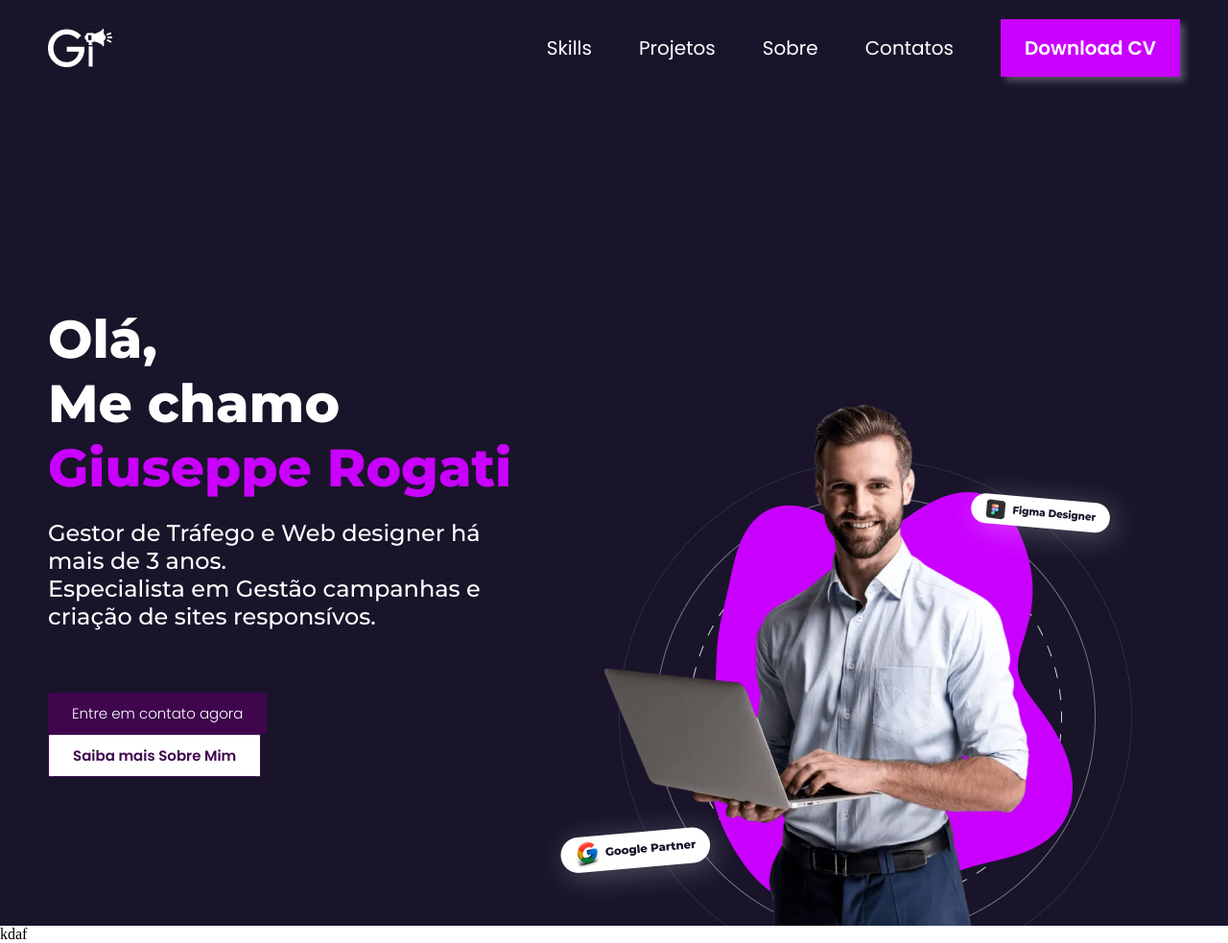
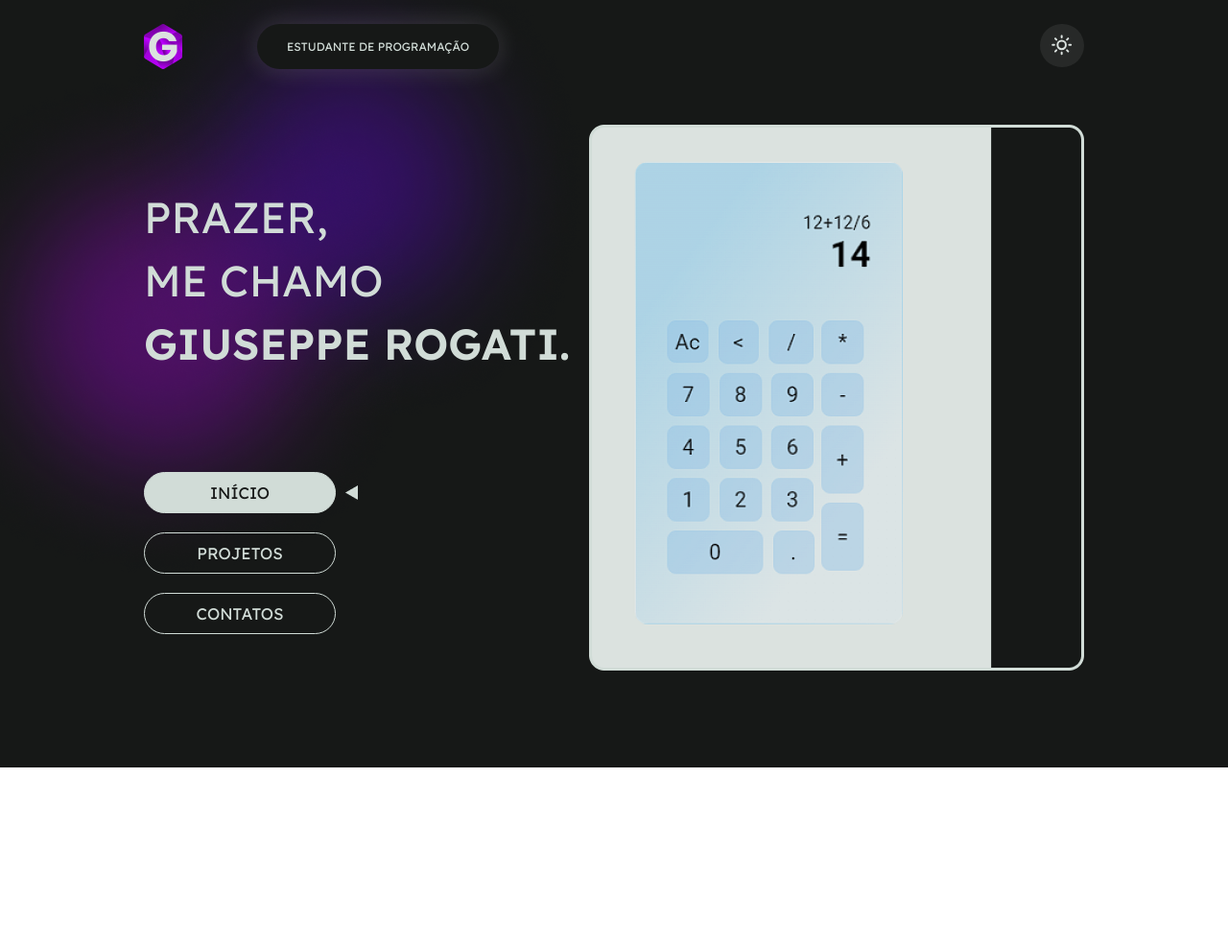
Before and after one commit to zapdesign/zapdesign.github.io, a plain HTML site: page index.html in a window 1280 px wide. Shown: the whole page at 96% size. After the commit the page ends 800 px from the top, so only its background shows below. Drawn offline with Linux system fonts and the light colour scheme; files whose address does not match are found by name.

Commit message:
Limpar repositório e adicionar arquivos desejados

```diff
--- a/CSS/index.css
+++ /dev/null
@@ -1,112 +0,0 @@
-/* Header */
-header {
-    display: flex;
-    justify-content: space-between;
-    align-items: center;
-    background-color: #19142A;
-    padding: 20px 50px;
-}
-
-nav {
-    text-align: right;
-}
-
-a {
-    display: inline-flex;
-    align-items: center;
-    color: white;
-    font-size: 20px;
-    font-family: 'Poppins', sans-serif;
-    font-weight: 400;
-    text-decoration: none;
-    margin-right: 45px;
-}
-
-
-
-#button {
-    display: inline-block;
-    background-color: #CA00FF;
-    line-height: 40px;
-    padding: 10px 25px;
-    box-shadow: 5px 5px 7px rgba(255, 255, 255, 0.25);
-
-    margin-right: 0;
-    transition-duration: 0.5s;
-}
-
-a#button {
-    font-weight: 800;
-}
-
-#button:hover {
-    box-shadow: none;
-}
-
-/* Começo da Home */
-
-.fundo-primeira-section {
-    display: flex;
-    align-items: end;
-    padding: 80px 50px 0px;
-    background: #19142A;
-}
-
-.sub-section-1 {
-    display: inline-block;
-    padding-top: 140px;
-    padding-bottom: 155px;
-}
-
-.first-text {
-    display: inline-block;
-}
-
-h1 {
-    color: #CA00FF;
-    font-size: 55px;
-    font-family: 'Montserrat', sans-serif;
-    font-weight: 800;
-}
-
-.me-chamo {
-    color: white;
-}
-
-.first-desc {
-    color: white;
-    font-size: 24px;
-    font-family: 'Montserrat', sans-serif;
-    font-weight: 500;
-}
-
-
-.sub-section-buttons {
-    margin-top: 45px;
-}
-
-.roxo-button {
-    background-color: #3F064E;
-    color: white;
-    font-size: 15px;
-    font-family: 'Poppins', 'Montserrat', sans-serif;
-    font-weight: 300;
-    padding: 10px 25px;
-    border-radius: 3%;
-    margin-right: 25px;
-}
-
-.white-button {
-    background-color: white;
-    color: #3F064E;
-    font-size: 15px;
-    font-family: 'Poppins', 'Montserrat', sans-serif;
-    font-weight: 600;
-    padding: 10px 25px;
-    border-radius: 3%;
-    border: solid 1px;
-}
-
-img.homem-home{
-
-}
--- a/CSS/reset.css
+++ /dev/null
@@ -1,8 +0,0 @@
-body, h1, section{
-    margin: 0;
-}
-
-button {
-    padding: 0;
-    border: none;
-}
--- a/index.html
+++ b/index.html
@@ -1,50 +1,52 @@
 <!DOCTYPE html>
-<html lang="pt-BR">
-    <head>
-        <meta charset="utf-8">
-        <title>Giuseppe Ads - Gestão de Tráfego</title>
+<html lang="pt-br">
+<head>
+  <meta charset="UTF-8">
+  <meta name="viewport" content="width=device-width, initial-scale=1.0">
+  <title>Portfolio</title>
 
-        <!-- Link de Fontes MONTSERRAT/POPPINS-->
-        <link rel="preconnect" href="https://fonts.googleapis.com">
-        <link rel="preconnect" href="https://fonts.gstatic.com" crossorigin>
-        <link href="https://fonts.googleapis.com/css2?family=Montserrat:wght@300;500;600;700;800;900&family=Poppins:wght@300;400;600&display=swap" rel="stylesheet">
+  <link rel="stylesheet" href="assets/codes/index.css">
+</head>
+<body>
+  <section id="body" class="white">
+    <header>
+      <div class="header01">
+      <img src="assets/img/logo.png" alt="" id="logo">
+      <button class="fundo-verde" id="estudante">Estudante de Programação</button>
+    </div>
+    <div>
+      <img src="assets/img/lua.svg" alt="" id="lua" class="theme">
+      <img src="assets/img/sol.svg" alt=""id="sol" class="theme">
+    </div>
 
+    </header>
 
-        <link rel="stylesheet" href="CSS/reset.css">
-        <link rel="stylesheet" href="CSS/index.css">
-    </head>
+    <section class="fundo01">
+      <div class="header-01">
+          <h1>Prazer,<br> Me chamo<br><a class="texto-nome"> Giuseppe Rogati.</a></h1>
 
-    <body>
-        <header>
-            <img ID="logo" src="Assets/img/Giuseppe Ads Logo.png" alt="Logo do Giuseppe Ads">
+        <nav class="nav-bar">
+          <ul class="list-itens">
+            <a id="" href="" rel="noopener noreferrer"><li id="menu-ativo" class="itens-nav">Início</li></a>
+            <a href="" rel="noopener noreferrer"><li id="menu-naoativo" class="itens-nav">Projetos</li></a>
+            <a href="" rel="noopener noreferrer"><li id="menu-naoativo2" class="itens-nav">Contatos</li></a>
+          </ul>
+          <ul class="setas-nav">
+            <li class="setas"><img src="assets/img/seta.png" alt="" class="seta"> <img src="assets/img/seta-branca.png" alt="" class="seta-branca"></li>
+            <li class="setas-desativado"><img src="assets/img/seta.png" alt=""></li>
+            <li class="setas-desativado"><img src="assets/img/seta.png" alt=""></li>
+          </ul>
+        </nav>
 
-            <nav>
-                <a href="" lang="en">Skills</a>
-                <a href="">Projetos</a>
-                <a href="">Sobre</a>
-                <a href="">Contatos</a>
+      </div>
 
-                <a id="button" href="" lang="en">Download CV</a>
-            </nav>
-        </header>
+      <div class="header-02">
+        <img id="slide-marcacao" src="assets/img/marcação slide.png" alt="">
+      </div>
 
-            <section class="fundo-primeira-section">
-                <div class="sub-section-1">
-                    <div class="first-text">
-                        <h1><span class="me-chamo">Olá,<br>
-                            Me chamo</span> Giuseppe Rogati</h1>
-                        <h2 class="first-desc">Gestor de Tráfego e Web designer há mais de 3 anos. <br>Especialista em Gestão campanhas e criação de sites responsívos.</h2>
-                    </div>
-                    <div class="sub-section-buttons">
-                        <a class="roxo-button">Entre em contato agora</a>
-                        <a class="white-button" >Saiba mais Sobre Mim</a>
-                    </div>
-                </div>
-            <img class="homem-home" src="Assets/img/Homem com Notebook na mão com fundo editado.png" alt="Homem com Notebook na mão com fundo editado">
+    </section>
+  </section>
 
-            </section class="">
-
-        <section>kdaf</section>
-
-    </body>
+  <script src="assets/codes/script.js"></script>
+</body>
 </html>
```
Also changed, not shown: script.html (deleted, +0 -52 lines), assets/img/Giuseppe Ads Logo.png (renamed from Assets/img/Giuseppe Ads Logo.png), assets/img/Homem com Notebook na mão com fundo editado.png (renamed from Assets/img/Homem com Notebook na mão com fundo editado.png).
